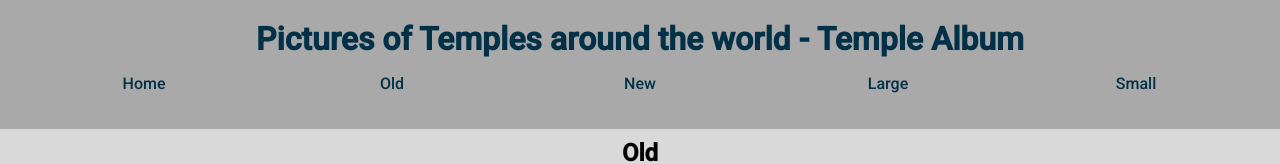
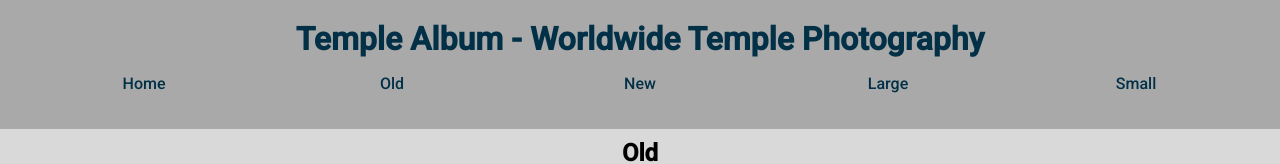
Before and after one commit to deegardner8/wdd131, a plain HTML site: page temples.html in a window 1280 px wide. Shown: the top 164 px of the page. Drawn offline with Linux system fonts and the light colour scheme.

Commit message:
2024074-v11

```diff
--- a/temples.html
+++ b/temples.html
@@ -12,11 +12,11 @@
     <link rel="preconnect" href="https://fonts.googleapis.com">
     <link rel="preconnect" href="https://fonts.gstatic.com" crossorigin>
     <link href="https://fonts.googleapis.com/css2?family=Roboto:wght@300;500&display=swap" rel="stylesheet">
-    <title>Worldwide Temple Photography: Temple Album</title>
+    <title>Temple Album - Worldwide Temple Photography</title>
 </head>
 <body>
     <header>
-        <h1>Pictures of Temples around the world -  Temple Album</h1>
+        <h1>Temple Album - Worldwide Temple Photography</h1>
         <button id="menu">This is a button</button>
         <nav>
 
```
